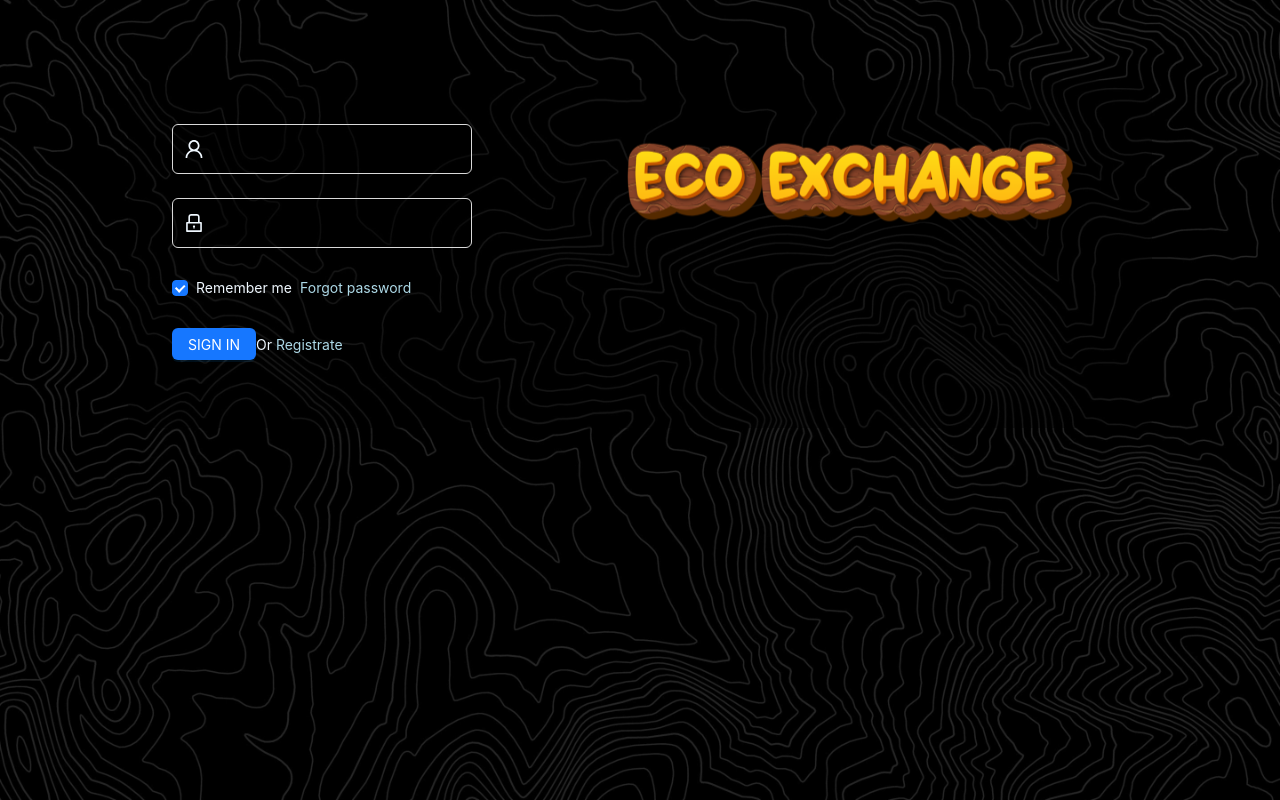
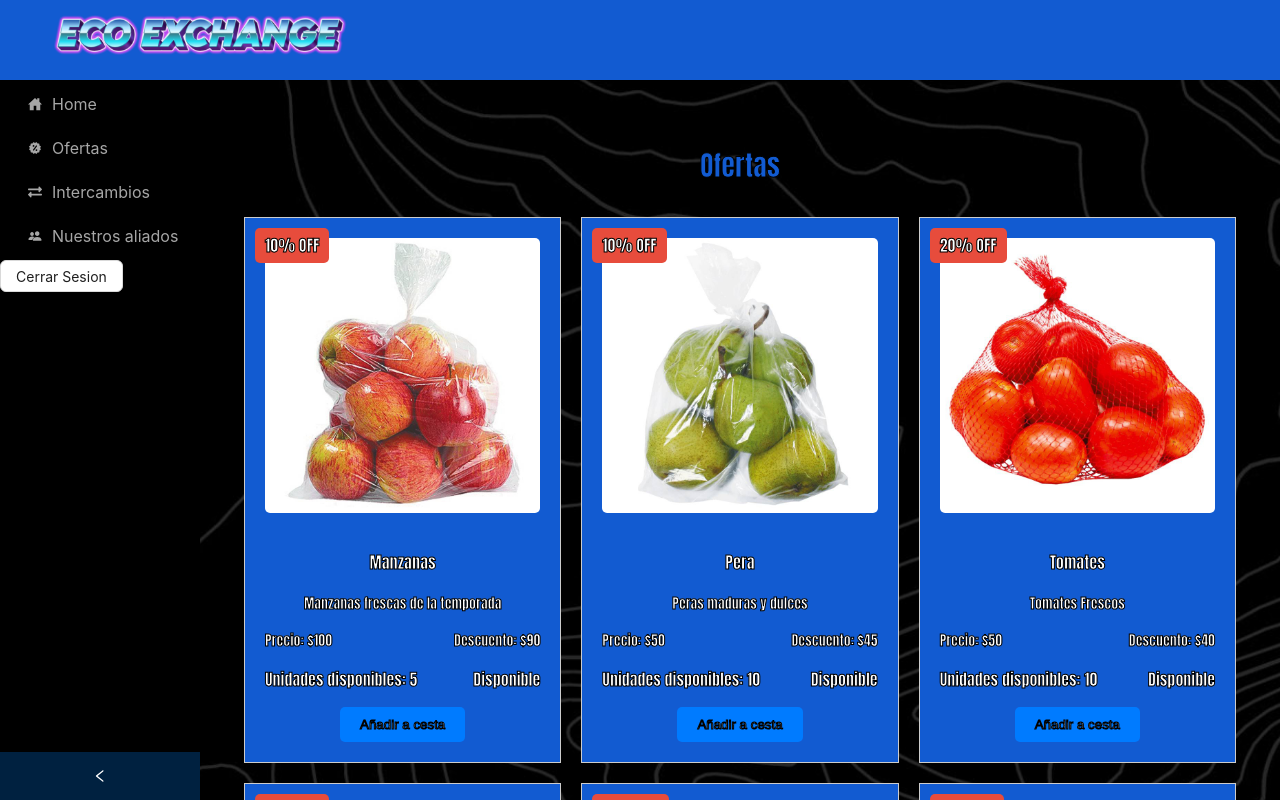
Before and after one commit to DFtorres1/EcoExchange, a React (Vite) app: page /offers in a window 1280 px wide. Before the commit this address led to /login. Shown: the top 800 px of the page. Built offline with nearby package versions, Linux system fonts and the light colour scheme.

Commit message:
Cart context and add to cart function implemented

```diff
--- a/src/App.tsx
+++ b/src/App.tsx
@@ -3,18 +3,40 @@
 import { BrowserRouter } from "react-router-dom";
 import RenderRoutes from "./Routes";
 import { ReactQueryDevtools } from "@tanstack/react-query-devtools";
+import { ReactNode, createContext, useContext, useState } from "react";
 
 export const queryClient = new QueryClient();
+
+interface CartContextInterface {
+  cart: Array<Product> | undefined
+  setCart: React.Dispatch<Product[] | undefined>;
+}
+
+const CartContext = createContext<CartContextInterface | null>(null);
+
+const CartProvider = (children: { children: ReactNode }) => {
+  const [cart, setCart] = useState<Product[] | undefined>([]);
+  const cartValue = { cart, setCart };
+  return (
+    <CartContext.Provider value={cartValue}>
+      {children.children}
+    </CartContext.Provider>
+  );
+};
+
+export const useCart = () => useContext(CartContext);
 
 function App() {
   return (
     <UserProvider>
-      <QueryClientProvider client={queryClient}>
-        <BrowserRouter>
+      <CartProvider>
+        <QueryClientProvider client={queryClient}>
+          <BrowserRouter>
             <RenderRoutes />
-        </BrowserRouter>
-        <ReactQueryDevtools initialIsOpen={false} />
-      </QueryClientProvider>
+          </BrowserRouter>
+          <ReactQueryDevtools initialIsOpen={false} />
+        </QueryClientProvider>
+      </CartProvider>
     </UserProvider>
   );
 }
--- a/src/Routes.tsx
+++ b/src/Routes.tsx
@@ -3,7 +3,7 @@
 import { Navigate, Route, Routes } from "react-router-dom";
 import { useValidateContext } from "./utils/customHooks";
 import { LoadingScreen } from "./pages/utils/loadingScreen";
-import GuardRole from "./GuardRole";
+//import GuardRole from "./GuardRole";
 import { PageLayout } from "./pages/utils/layout";
 
 const routesConfig: RoutesType[] = [
@@ -11,7 +11,7 @@
     id: "root",
     path: "/*",
     layout: PageLayout,
-    guard: GuardRole(["ADMIN", "BENEF", "DONOR", "MOD"]),
+    //guard: GuardRole(["ADMIN", "BENEF", "DONOR", "MOD"]),
     component: lazy(() => import("src/pages/main_page/mainPage")),
   },
   {
@@ -34,21 +34,21 @@
     id: "allies",
     path: "/allies",
     layout: PageLayout,
-    guard: GuardRole(["ADMIN", "BENEF", "DONOR", "MOD"]),
+    //guard: GuardRole(["ADMIN", "BENEF", "DONOR", "MOD"]),
     component: lazy(() => import("src/pages/allies/allies")),
   },
   {
     id: "exchanges",
     path: "/exchanges",
     layout: PageLayout,
-    guard: GuardRole(["ADMIN", "BENEF", "DONOR", "MOD"]),
+    //guard: GuardRole(["ADMIN", "BENEF", "DONOR", "MOD"]),
     component: lazy(() => import("src/pages/exchanges/exchanges")),
   },
   {
     id: "offers",
     path: "/offers",
     layout: PageLayout,
-    guard: GuardRole(["ADMIN", "BENEF", "DONOR", "MOD"]),
+    //guard: GuardRole(["ADMIN", "BENEF", "DONOR", "MOD"]),
     component: lazy(() => import("src/pages/offers/offers")),
   },
   {
--- a/src/pages/offers/offers.tsx
+++ b/src/pages/offers/offers.tsx
@@ -1,11 +1,12 @@
-import './ProductTable.css';
+import "./ProductTable.css";
+import { useCart } from "src/App";
 
-const productos = [
+const productos: Product[] = [
   {
     id: 1,
-    imagen: 'manzana.jpg',
-    nombre: 'Manzanas',
-    descripcion: 'Manzanas frescas de la temporada',
+    imagen: "manzana.jpg",
+    nombre: "Manzanas",
+    descripcion: "Manzanas frescas de la temporada",
     precioNormal: 100,
     precioDescuento: 80,
     unidades: 5,
@@ -13,9 +14,9 @@
   },
   {
     id: 2,
-    imagen: 'pera.jpg',
-    nombre: 'Pera',
-    descripcion: 'Peras maduras y dulces',
+    imagen: "pera.jpg",
+    nombre: "Pera",
+    descripcion: "Peras maduras y dulces",
     precioNormal: 50,
     precioDescuento: 40,
     unidades: 10,
@@ -23,9 +24,9 @@
   },
   {
     id: 3,
-    imagen: 'tomate.jpg',
-    nombre: 'Tomates',
-    descripcion: 'Tomates Frescos',
+    imagen: "tomate.jpg",
+    nombre: "Tomates",
+    descripcion: "Tomates Frescos",
     precioNormal: 50,
     precioDescuento: 40,
     unidades: 10,
@@ -33,9 +34,9 @@
   },
   {
     id: 4,
-    imagen: 'limon.jpg',
-    nombre: 'Limoness',
-    descripcion: 'Limon tahiti alta calidad',
+    imagen: "limon.jpg",
+    nombre: "Limoness",
+    descripcion: "Limon tahiti alta calidad",
     precioNormal: 50,
     precioDescuento: 40,
     unidades: 10,
@@ -43,9 +44,9 @@
   },
   {
     id: 5,
-    imagen: 'mora.webp',
-    nombre: 'Moras',
-    descripcion: 'Moras deliciosas y dulces',
+    imagen: "mora.webp",
+    nombre: "Moras",
+    descripcion: "Moras deliciosas y dulces",
     precioNormal: 50,
     precioDescuento: 40,
     unidades: 10,
@@ -53,9 +54,9 @@
   },
   {
     id: 6,
-    imagen: 'duraznos1.webp',
-    nombre: 'Duraznos',
-    descripcion: 'Deliciosos duraznos maduros',
+    imagen: "duraznos1.webp",
+    nombre: "Duraznos",
+    descripcion: "Deliciosos duraznos maduros",
     precioNormal: 50,
     precioDescuento: 40,
     unidades: 10,
@@ -63,9 +64,9 @@
   },
   {
     id: 7,
-    imagen: 'fresas1.jpg',
-    nombre: 'Fresas',
-    descripcion: 'Fresas de la mejor calidad',
+    imagen: "fresas1.jpg",
+    nombre: "Fresas",
+    descripcion: "Fresas de la mejor calidad",
     precioNormal: 50,
     precioDescuento: 40,
     unidades: 10,
@@ -73,9 +74,9 @@
   },
   {
     id: 8,
-    imagen: 'manzanav.webp',
-    nombre: 'Manzana Verde',
-    descripcion: 'Manzanas verdes de calidad',
+    imagen: "manzanav.webp",
+    nombre: "Manzana Verde",
+    descripcion: "Manzanas verdes de calidad",
     precioNormal: 50,
     precioDescuento: 40,
     unidades: 10,
@@ -84,9 +85,9 @@
   // ... otros productos
   {
     id: 9,
-    imagen: 'pera.jpg',
-    nombre: 'Pera',
-    descripcion: 'Peras frescas y dulces',
+    imagen: "pera.jpg",
+    nombre: "Pera",
+    descripcion: "Peras frescas y dulces",
     precioNormal: 80,
     precioDescuento: 60,
     unidades: 8,
@@ -96,10 +97,19 @@
 
 productos.forEach((producto) => {
   const descuento = Math.floor(Math.random() * (30 - 10 + 1)) + 10; // Descuento entre 10% y 30%
-    producto.precioDescuento = Math.round(producto.precioNormal * (1 - descuento / 100));
+  producto.precioDescuento = Math.round(
+    producto.precioNormal * (1 - descuento / 100)
+  );
 });
 
 const Ofertas = () => {
+  const cartHandler = useCart();
+
+  const handleAddToCart = (newProduct: Product) => {
+    cartHandler?.setCart([...(cartHandler?.cart || []), newProduct]);
+    console.log((cartHandler?.cart as []))
+  };
+
   return (
     <div className="intercambios-container">
       <h1 className="titulo">Ofertas</h1>
@@ -107,20 +117,34 @@
         {productos.map((producto) => (
           <div key={producto.id} className="tabla-item">
             <div className="descuento">
-                {Math.round(((producto.precioNormal - producto.precioDescuento) / producto.precioNormal) * 100)}% OFF
+              {producto ? Math.round(
+                ((producto.precioNormal - producto.precioDescuento) /
+                  producto.precioNormal) *
+                  100
+              ): null}
+              % OFF
             </div>
             <img src={producto.imagen} alt={producto.nombre} />
             <h3>{producto.nombre}</h3>
             <div className="descripcion">{producto.descripcion}</div>
             <div className="precios">
-                <span className="precio-normal">Precio: ${producto.precioNormal}</span>
-                <span className="precio-descuento">Descuento: ${producto.precioDescuento}</span>
+              <span className="precio-normal">
+                Precio: ${producto.precioNormal}
+              </span>
+              <span className="precio-descuento">
+                Descuento: ${producto.precioDescuento}
+              </span>
             </div>
             <div className="info">
               <span>Unidades disponibles: {producto.unidades}</span>
-                <span>{producto.stock ? 'Disponible' : 'Agotado'}</span>
+              <span>{producto.stock ? "Disponible" : "Agotado"}</span>
             </div>
-              <button className="btn-add">Añadir a cesta</button>
+            <button
+              className="btn-add"
+              onClick={() => handleAddToCart(producto)}
+            >
+              Añadir a cesta
+            </button>
           </div>
         ))}
       </div>
--- a/tsconfig.json
+++ b/tsconfig.json
@@ -2,7 +2,7 @@
   "compilerOptions": {
     "target": "ES2020",
     "useDefineForClassFields": true,
-    "lib": ["ES2020", "DOM", "DOM.Iterable"],
+    "lib": ["ES2020", "DOM", "DOM.Iterable", "es5", "es6"],
     "module": "ESNext",
     "baseUrl": ".",
     "skipLibCheck": true,
```
Also changed, not shown: src/@types/exchanges.d.ts (+10 -0 lines). Lines whose indentation alone changed are shown as unchanged.
